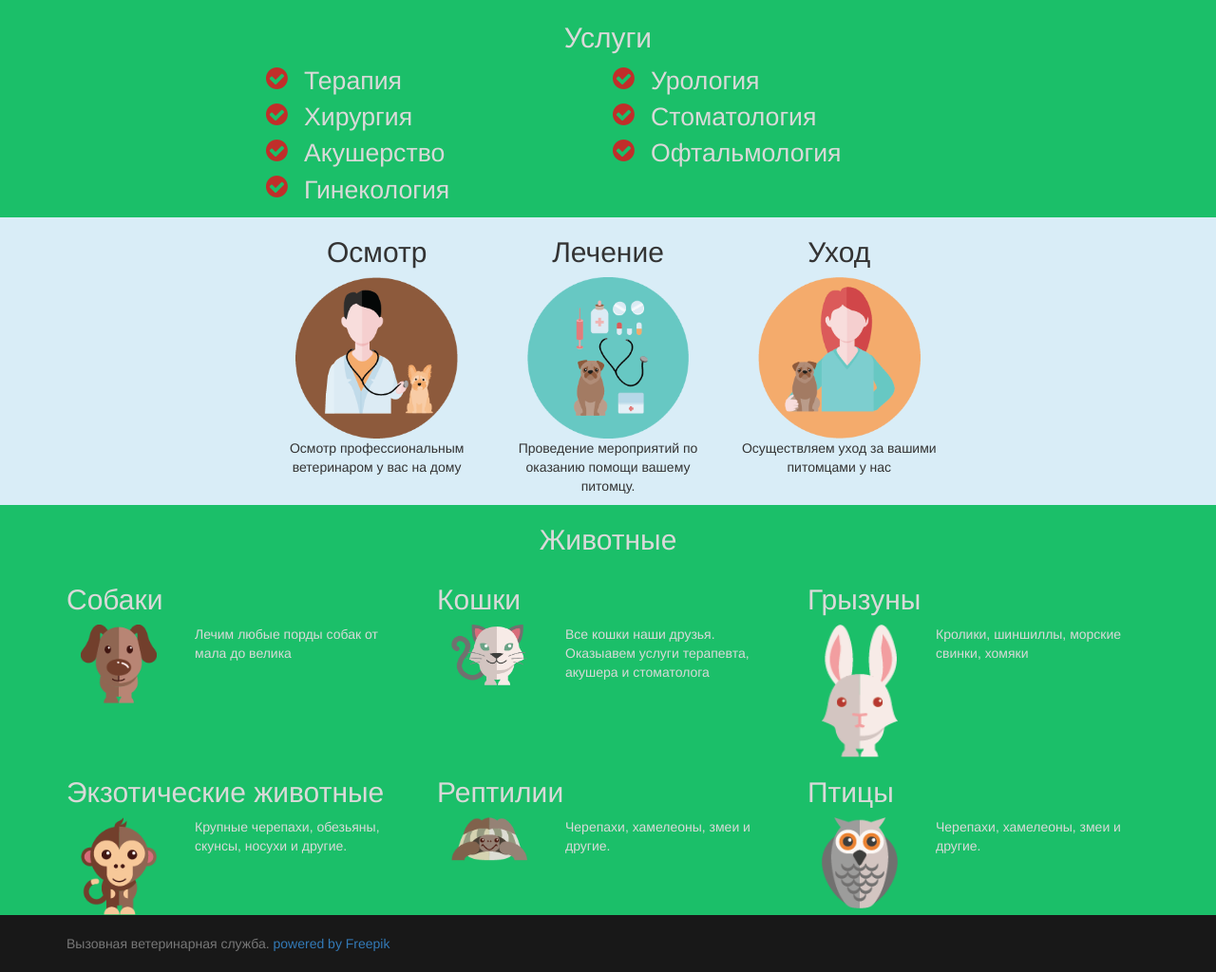
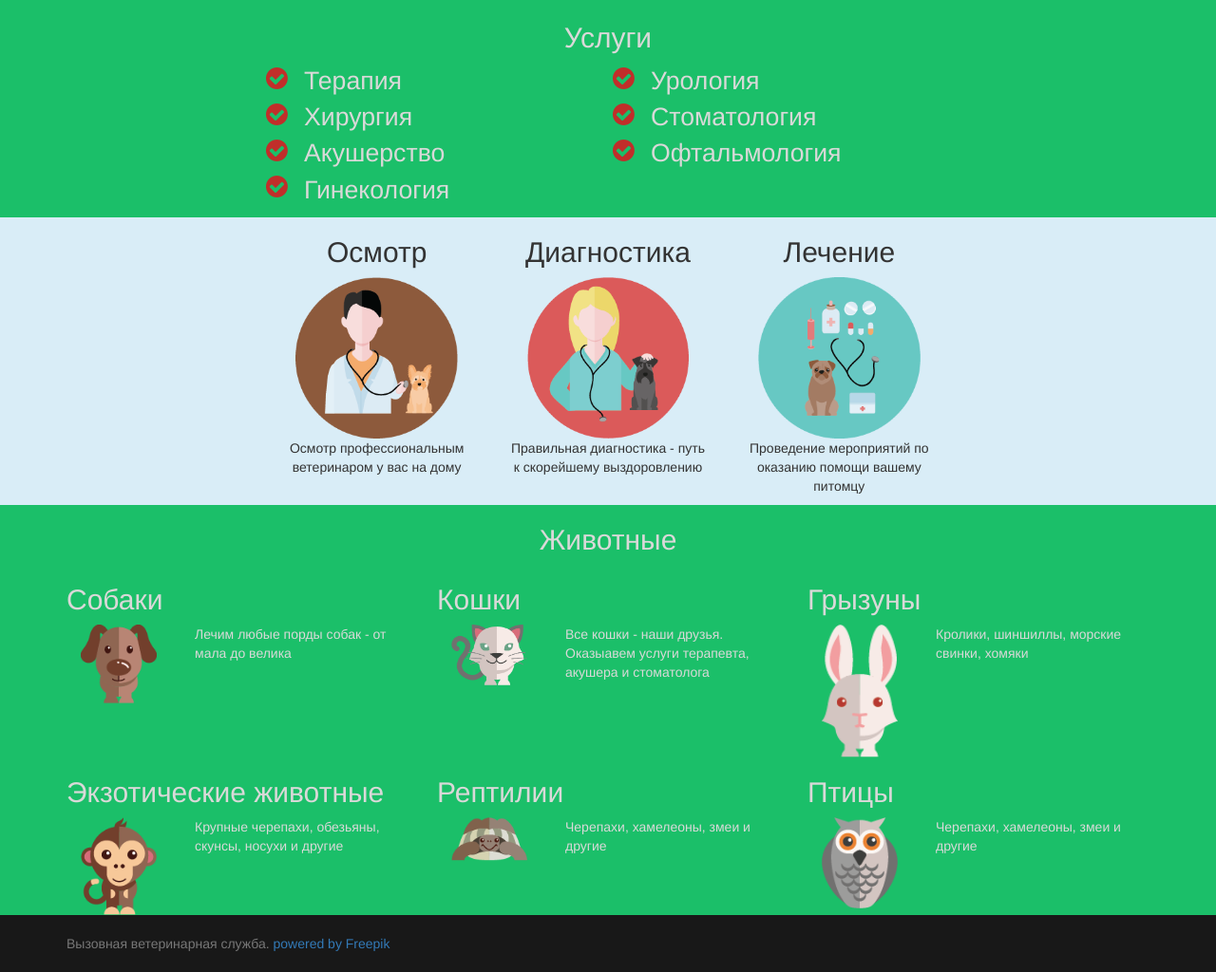
Before and after one commit to lashmanov/maria, a plain HTML site: page index.html in a window 1280 px wide. Shown: the part 331-1355 px from the top of the page at 95% size. Drawn offline with Linux system fonts and the light colour scheme.

Commit message:
meting Maria

```diff
--- a/index.html
+++ b/index.html
@@ -19,7 +19,7 @@
     <!-- Custom styles for this template -->
     <link href="css/style.css" rel="stylesheet">
 
-    <!-- Just for debugging purposes. Don't actually copy this line! -->
+    <!-- Just for debugging purposesDon't actually copy this line! -->
     <!--[if lt IE 9]><script src="../../assets/js/ie8-responsive-file-warning.js"></script><![endif]-->
 
     <!-- HTML5 shim and Respond.js IE8 support of HTML5 elements and media queries -->
@@ -89,14 +89,14 @@
             <p>Осмотр профессиональным ветеринаром у вас на дому</p>
           </div>
           <div class="col-md-4 text-center">
+            <h2>Диагностика</h2>
+            <img src="./img/diagnost.png" class=".img-responsive" width="80%">
+            <p>Правильная диагностика - путь к скорейшему выздоровлению</p>
+          </div>
+          <div class="col-md-4 text-center">
             <h2>Лечение</h2>
             <img src="./img/medicine.png" class=".img-responsive" width="80%">
-            <p>Проведение мероприятий по оказанию помощи вашему питомцу.</p>
-          </div>
-          <div class="col-md-4 text-center">
-            <h2>Уход</h2>
-            <img src="./img/care.png" class=".img-responsive" width="80%">
-            <p>Осуществляем уход за вашими питомцами у нас</p>
+            <p>Проведение мероприятий по оказанию помощи вашему питомцу</p>
           </div>
         </div>
       </div>
@@ -110,7 +110,7 @@
             <img src="./img/dog.png" width="80px">
           </div>
           <div class="col-md-8">
-            <p>Лечим любые порды собак от мала до велика</p>
+            <p>Лечим любые порды собак - от мала до велика</p>
           </div>
         </div>
         <div class="col-md-4">
@@ -119,7 +119,7 @@
             <img src="./img/cat.png" width="80px">
           </div>
           <div class="col-md-8">
-            <p>Все кошки наши друзья. Оказыавем услуги терапевта, акушера и стоматолога</p>
+            <p>Все кошки - наши друзья. Оказыавем услуги терапевта, акушера и стоматолога</p>
           </div>
         </div>
         <div class="col-md-4">
@@ -139,7 +139,7 @@
             <img src="./img/monkey.png" width="80px">
           </div>
           <div class="col-md-8">
-            <p> Крупные черепахи, обезьяны, скунсы, носухи и другие. </p>
+            <p> Крупные черепахи, обезьяны, скунсы, носухи и другие</p>
           </div>
         </div>
         <div class="col-md-4">
@@ -148,7 +148,7 @@
             <img src="./img/turtle.png" width="80px">
           </div>
           <div class="col-md-8">
-            <p>Черепахи, хамелеоны, змеи и другие. </p>
+            <p>Черепахи, хамелеоны, змеи и другие</p>
           </div>
         </div>
         <div class="col-md-4">
@@ -157,7 +157,7 @@
             <img src="./img/bird.png" width="80px">
           </div>
           <div class="col-md-8">
-            <p>Черепахи, хамелеоны, змеи и другие. </p>
+            <p>Черепахи, хамелеоны, змеи и другие</p>
           </div>
         </div>
       </div>
```
Also changed, not shown: img/diagnost.png (added), 1 other file.
